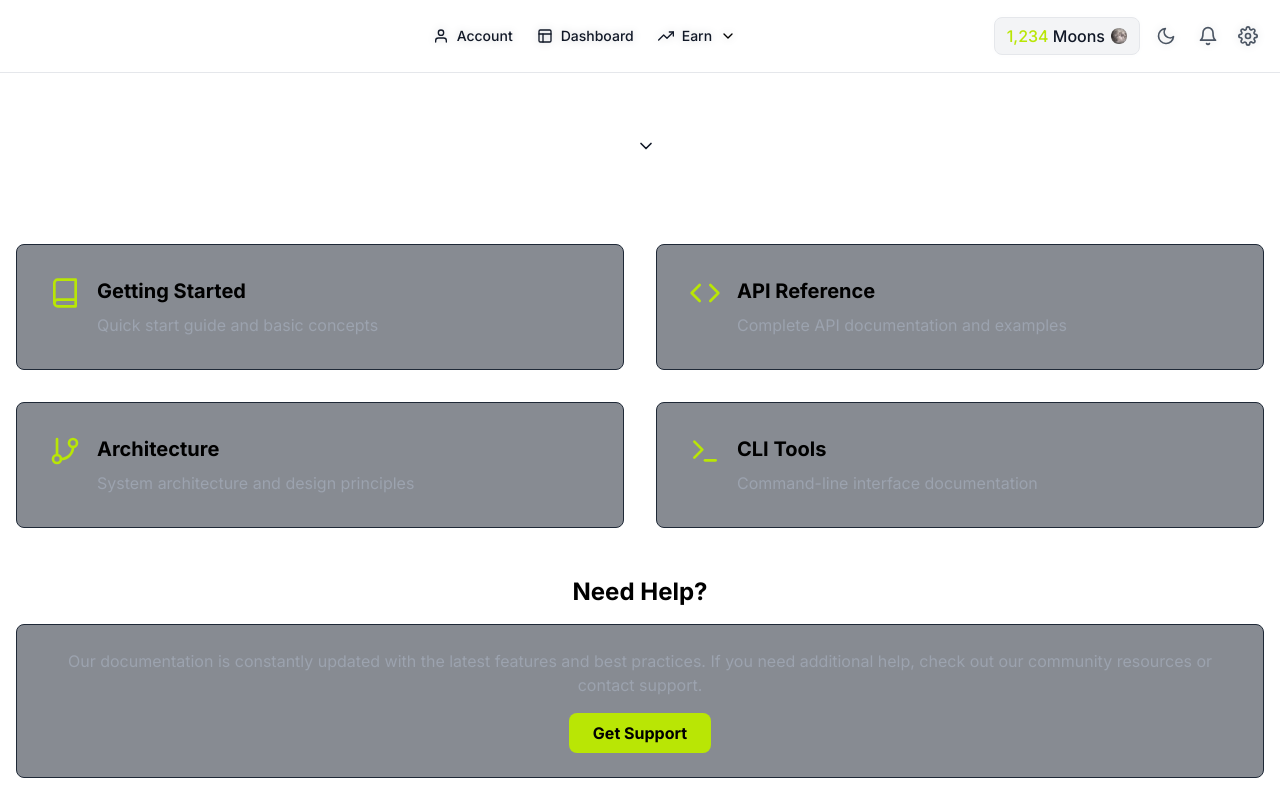
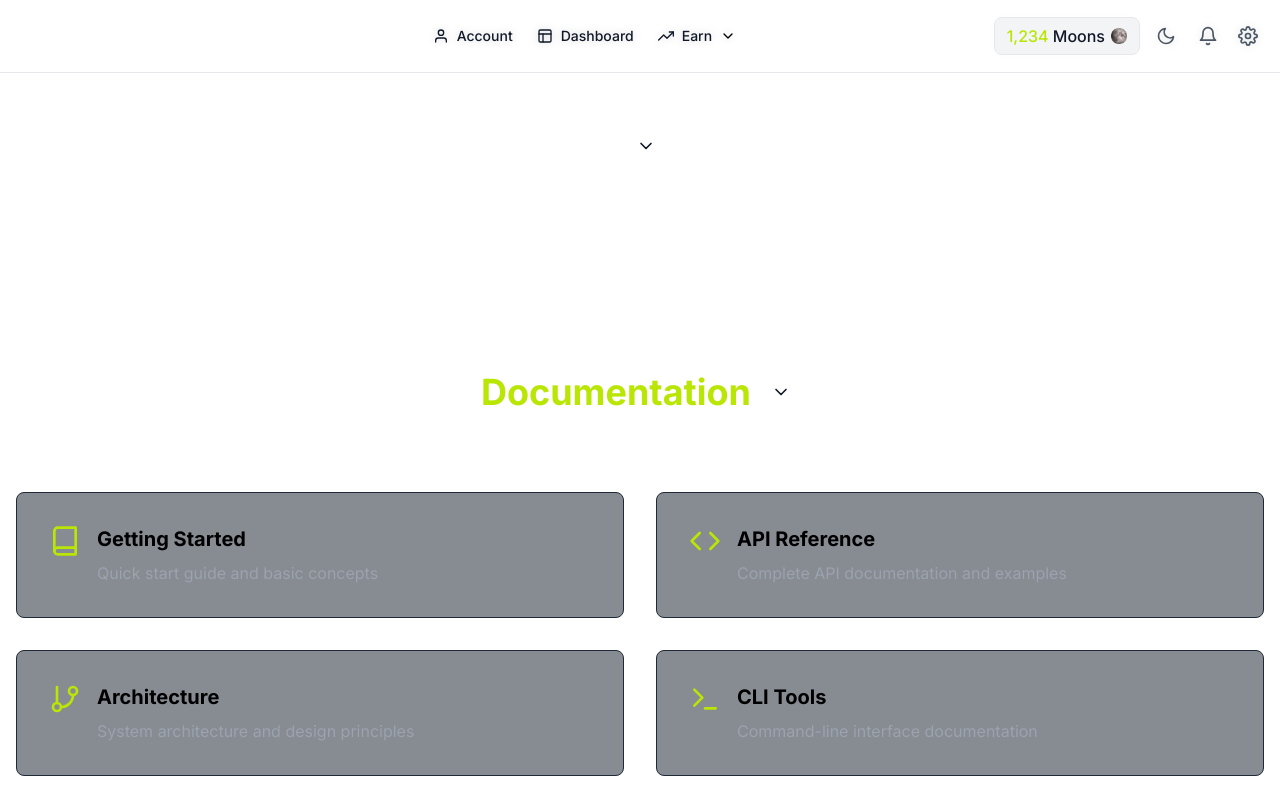
Before and after one commit to w3-surfer/credible-finance, a Next.js app: page /docs in a window 1280 px wide. Shown: the top 800 px of the page. Built offline with nearby package versions, Linux system fonts and the light colour scheme.

Commit message:
fix: remove importações não utilizadas e corrige tipagem no Layout

```diff
--- a/src/app/earn/page.tsx
+++ b/src/app/earn/page.tsx
@@ -2,9 +2,8 @@
 
 import { Layout } from '@/components/Layout';
 import { motion } from 'framer-motion';
-import { FiDollarSign, FiLock, FiServer, FiTrendingUp, FiActivity } from 'react-icons/fi';
+import { FiDollarSign, FiLock, FiServer } from 'react-icons/fi';
 import { useRouter } from 'next/navigation';
-import { EarnSidebar } from '@/components/EarnSidebar';
 
 const earnOptions = [
   {
--- a/src/components/Layout.tsx
+++ b/src/components/Layout.tsx
@@ -2,6 +2,7 @@
 
 import { Header } from '@/components/Header';
 import { ThemeProvider } from '@/components/ThemeProvider';
+import PageTitle from '@/components/PageTitle';
 
 interface LayoutProps {
   children: React.ReactNode;
@@ -15,6 +16,7 @@ export function Layout({ children, title, subtitle, description }: LayoutProps)
     <ThemeProvider>
       <div className="min-h-screen flex flex-col">
         <Header />
+        {title && <PageTitle title={title} subtitle={subtitle || ''} />}
         {children}
       </div>
     </ThemeProvider>
```
